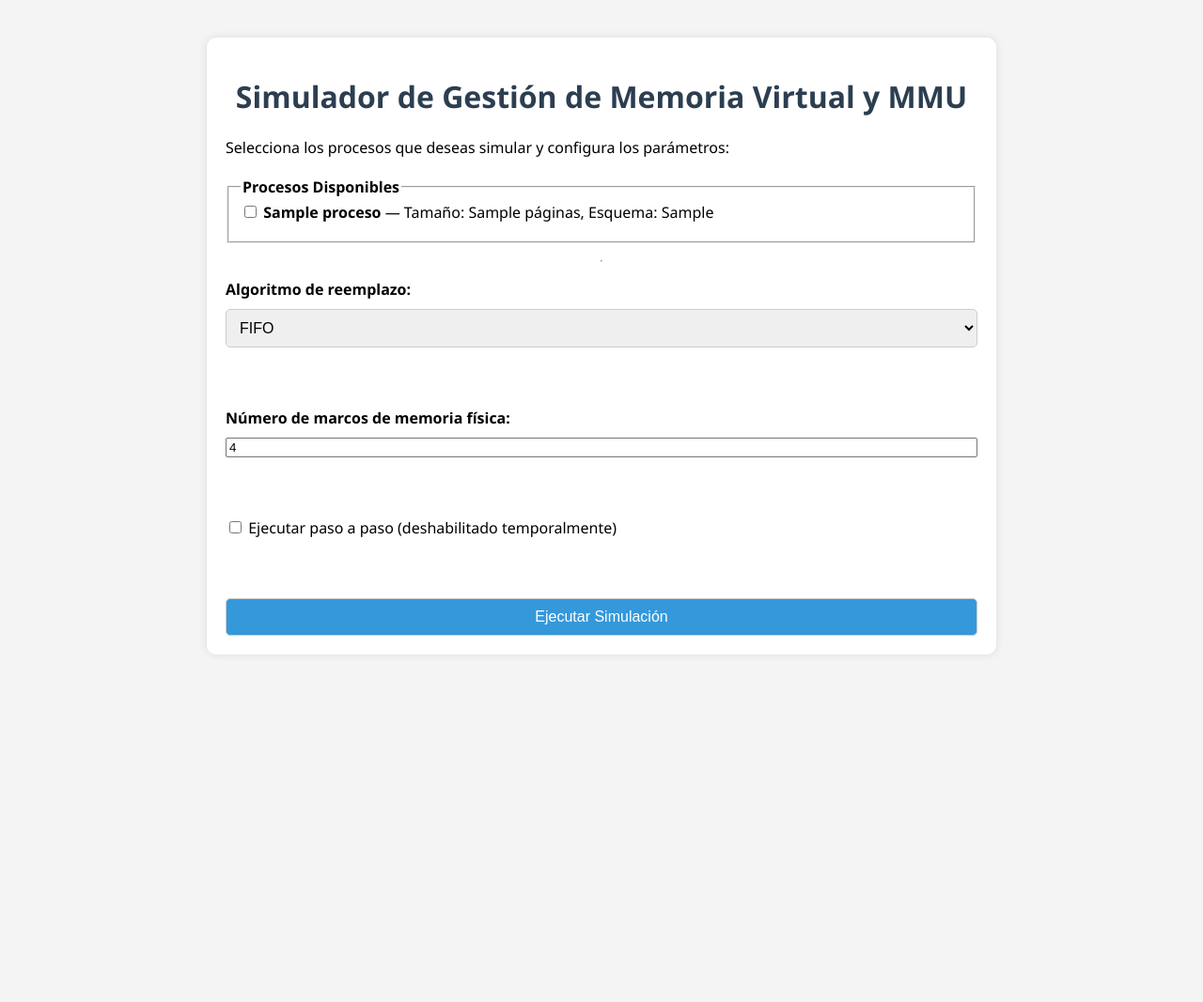
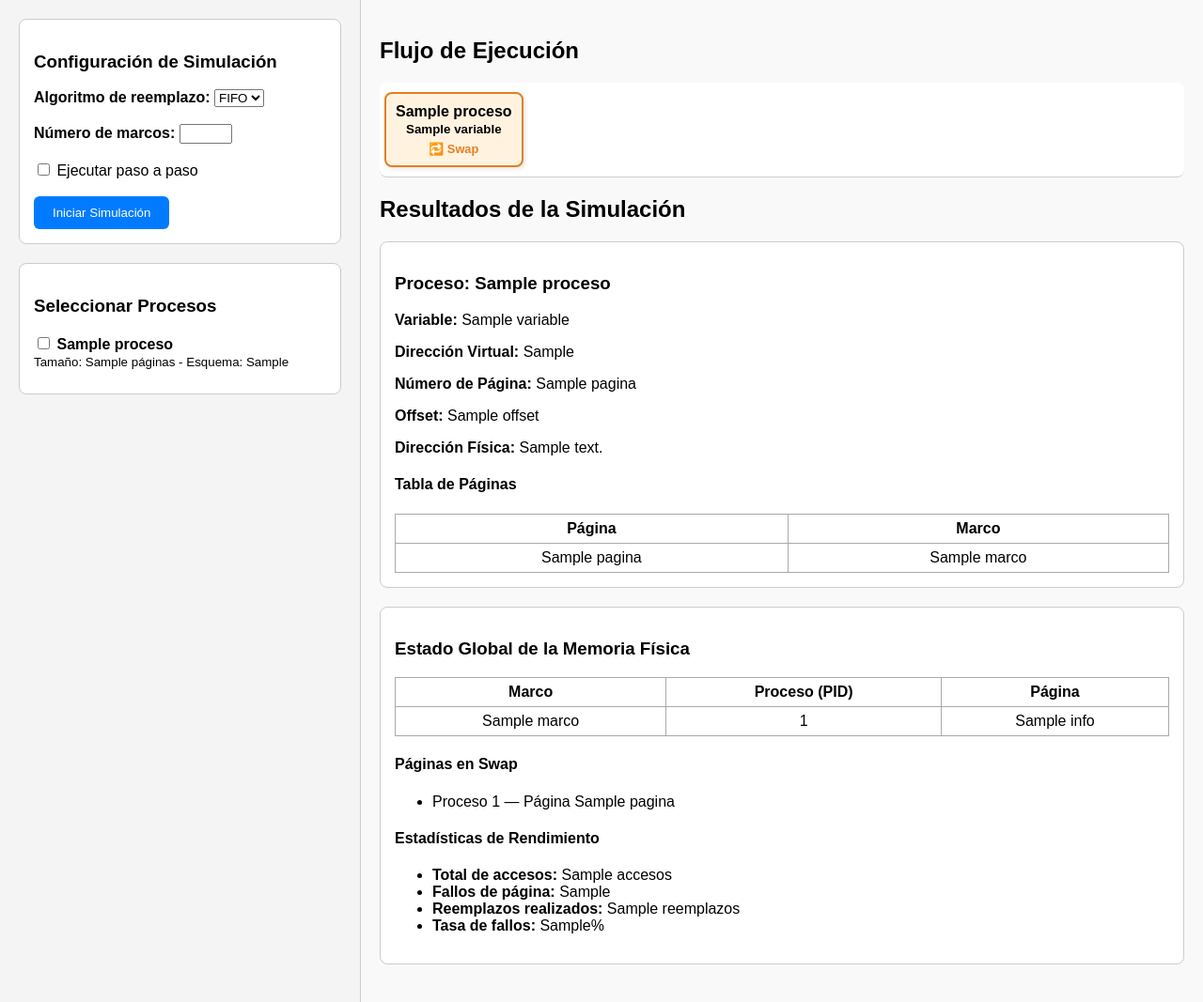
Before and after one commit to JhonCamargo-404/Gestion-de-memoria, a Flask app: template templates/index.html in a window 1280 px wide. Shown: the whole page at 94% size. Run offline with Flask 3, Linux system fonts and the light colour scheme; the template is opened without the code that fills it: most values are stand-ins (such as "Sample title", 1, 10 or a date in 2020).

Commit message:
Ajustes visuales y eliminacion de la pagina de pasos

```diff
--- a/app.py
+++ b/app.py
@@ -1,12 +1,15 @@
 from flask import Flask, render_template, request, redirect, url_for, session
 from memory.process import Proceso
 from memory.memory_manager import MemoryManager
-from memory.mmu import traducir_direccion_con_gestion, obtener_info_traduccion
+from memory.mmu import traducir_direccion_con_gestion
 
 app = Flask(__name__)
 app.secret_key = "simulador_memoria"
 
-# Procesos de ejemplo (configurables)
+# Variable global para el modo paso a paso
+gestor_memoria_global = None
+
+# Procesos disponibles
 procesos = [
     Proceso("App1", 0x08000000, {"varX": 0x0012, "contador": 0x0100}, 2, "fijo"),
     Proceso("App2", 0x10000000, {"buffer": 0x0200, "resultado": 0x0300}, 3, "variable"),
@@ -15,7 +18,7 @@ procesos = [
     Proceso("App5", 0x40000000, {"msg": 0x0020, "code": 0x0080}, 2, "fijo"),
 ]
 
-# Buscar procesos por nombre
+# Obtener procesos seleccionados
 def obtener_procesos_seleccionados(nombres):
     return [p for p in procesos if p.nombre in nombres]
 
@@ -25,28 +28,62 @@ def index():
 
 @app.route("/traducir", methods=["POST"])
 def traducir():
+    global gestor_memoria_global
+
     nombres_procesos = request.form.getlist("procesos")
     algoritmo = request.form.get("algoritmo", "FIFO")
     marcos = int(request.form.get("marcos", 3))
     modo_paso = "modo_paso" in request.form
 
-    # Guardar en sesión
     session["procesos"] = nombres_procesos
     session["algoritmo"] = algoritmo
     session["marcos"] = marcos
     session["modo_paso"] = modo_paso
 
+    if modo_paso:
+        pasos = []
+        for p in obtener_procesos_seleccionados(nombres_procesos):
+            for var in p.tabla_simbolos:
+                pasos.append((p.nombre, var))
+        session["cola_pasos"] = pasos
+        session["paso_actual"] = 0
+        gestor_memoria_global = MemoryManager(num_marcos=marcos, algoritmo=algoritmo)
+        return redirect(url_for("paso"))
+
+    # Modo normal (flujo completo)
     procesos_seleccionados = obtener_procesos_seleccionados(nombres_procesos)
     gestor_memoria = MemoryManager(num_marcos=marcos, algoritmo=algoritmo)
-
     resultados = []
+    flujo_ejecucion = []
 
     for proceso in procesos_seleccionados:
         for variable in proceso.tabla_simbolos:
             direccion_virtual = proceso.obtener_direccion_virtual(variable)
+
+            # Capturar antes del estado de memoria
+            estado_antes = set((pid, pag) for pid, pag in gestor_memoria.swap)
+
             direccion_fisica, pagina, offset = traducir_direccion_con_gestion(
                 proceso, direccion_virtual, gestor_memoria
             )
+
+            # Capturar después del estado de swap
+            estado_despues = set((pid, pag) for pid, pag in gestor_memoria.swap)
+
+            # Verificar si el swap cambió por este paso
+            swap_ocurrido = len(estado_despues) > len(estado_antes)
+
+            reemplazo = estado_despues - estado_antes
+            flujo_ejecucion.append({
+                "proceso": proceso.nombre,
+                "variable": variable,
+                "swap": bool(reemplazo),
+                "expulsado": list(reemplazo)[0] if reemplazo else None,
+                "direccion_virtual": hex(direccion_virtual),
+                "direccion_fisica": hex(direccion_fisica),
+                "pagina": pagina,
+                "offset": offset
+            })
 
             resultados.append({
                 "proceso": proceso.nombre,
@@ -61,12 +98,56 @@ def traducir():
     estado_memoria = gestor_memoria.obtener_estado()
     estadisticas = gestor_memoria.obtener_estadisticas()
 
-    return render_template("resultado.html",
+    return render_template("index.html",
+                           procesos=procesos,
                            resultados=resultados,
                            estado_memoria=estado_memoria,
                            estadisticas=estadisticas,
                            algoritmo=algoritmo,
-                           marcos=marcos)
+                           marcos=marcos,
+                           flujo_ejecucion=flujo_ejecucion)
+
+@app.route("/paso")
+def paso():
+    global gestor_memoria_global
+
+    paso_actual = session.get("paso_actual", 0)
+    cola = session.get("cola_pasos", [])
+    if paso_actual >= len(cola):
+        return redirect(url_for("index"))  # Finaliza paso a paso
+
+    nombre_proc, variable = cola[paso_actual]
+    proceso = next(p for p in procesos if p.nombre == nombre_proc)
+
+    algoritmo = session.get("algoritmo", "FIFO")
+    marcos = session.get("marcos", 3)
+
+    # Asegurar gestor único
+    if gestor_memoria_global is None:
+        gestor_memoria_global = MemoryManager(num_marcos=marcos, algoritmo=algoritmo)
+    gestor_memoria = gestor_memoria_global
+
+    direccion_virtual = proceso.obtener_direccion_virtual(variable)
+    direccion_fisica, pagina, offset = traducir_direccion_con_gestion(
+        proceso, direccion_virtual, gestor_memoria
+    )
+
+    session["paso_actual"] = paso_actual + 1
+
+    info = {
+        "proceso": proceso.nombre,
+        "variable": variable,
+        "direccion_virtual": hex(direccion_virtual),
+        "pagina": pagina,
+        "offset": offset,
+        "direccion_fisica": hex(direccion_fisica),
+        "estado_memoria": gestor_memoria.obtener_estado(),
+        "tabla_paginas": proceso.obtener_tabla_paginas(),
+        "siguiente": url_for("paso"),
+        "ultimo": paso_actual + 1 == len(cola)
+    }
+
+    return render_template("paso.html", info=info)
 
 if __name__ == "__main__":
     app.run(debug=True)
--- a/static/styles.css
+++ b/static/styles.css
@@ -1,83 +1,137 @@
-body {
-    font-family: 'Segoe UI', Tahoma, Geneva, Verdana, sans-serif;
-    background-color: #f4f4f4;
+body, html {
     margin: 0;
     padding: 0;
+    height: 100vh;
+    width: 100vw;
+    font-family: Arial, sans-serif;
 }
 
-.container {
-    width: 90%;
-    max-width: 800px;
-    margin: 40px auto;
-    background: white;
-    padding: 20px;
-    border-radius: 10px;
-    box-shadow: 0 0 10px rgba(0,0,0,0.1);
+.layout {
+    display: flex;
+    flex-direction: row;
+    height: 100%;
 }
 
-h1, h2 {
-    color: #2c3e50;
-    text-align: center;
+.panel-izquierdo {
+    flex-basis: 30%;
+    min-width: 280px;
+    background-color: #f4f4f4;
+    padding: 20px;
+    display: flex;
+    flex-direction: column;
+    box-sizing: border-box;
+    border-right: 1px solid #ccc;
+    overflow-y: auto;
 }
 
-p, label, select, button, table, ul, li {
-    font-size: 16px;
+.bloque {
+    background-color: #fff;
+    border: 1px solid #ccc;
+    border-radius: 8px;
+    padding: 15px;
+    margin-bottom: 20px;
 }
 
-form {
-    display: flex;
-    flex-direction: column;
-    gap: 10px;
-    margin-top: 20px;
-}
-
-select, button {
-    padding: 10px;
-    font-size: 16px;
-    border-radius: 5px;
-    border: 1px solid #ccc;
+.panel-derecho {
+    flex-grow: 1;
+    padding: 20px;
+    overflow-y: auto;
+    box-sizing: border-box;
+    background-color: #f9f9f9;
 }
 
 button {
-    background-color: #3498db;
+    padding: 10px 20px;
+    background-color: #007bff;
     color: white;
+    border: none;
+    border-radius: 6px;
     cursor: pointer;
-    transition: background-color 0.3s ease;
 }
 
 button:hover {
-    background-color: #2980b9;
+    background-color: #0056b3;
+}
+
+.form-control {
+    margin-bottom: 10px;
 }
 
 table {
     width: 100%;
     border-collapse: collapse;
-    margin-top: 20px;
+    margin-top: 10px;
+}
+
+table, th, td {
+    border: 1px solid #aaa;
 }
 
 th, td {
-    padding: 10px;
+    padding: 6px;
     text-align: center;
-    border: 1px solid #ccc;
 }
 
-th {
-    background-color: #ecf0f1;
+@media (max-width: 768px) {
+    .layout {
+        flex-direction: column;
+    }
+
+    .panel-izquierdo {
+        flex-basis: auto;
+        width: 100%;
+        border-right: none;
+        border-bottom: 1px solid #ccc;
+    }
+}
+.panel-derecho {
+    flex-grow: 1;
+    padding: 20px;
+    overflow-y: auto;
+    box-sizing: border-box;
+    background-color: #f9f9f9;
+
+    /* Altura interna y scroll */
+    max-height: 100vh;
+    overflow-y: auto;
+}
+.flujo {
+    display: flex;
+    flex-wrap: nowrap;
+    overflow-x: auto;
+    gap: 10px;
+    margin-bottom: 20px;
+    padding: 10px 5px;
+    border-bottom: 1px solid #ccc;
+    background-color: #fff;
+    border-radius: 8px;
 }
 
-ul {
-    list-style-type: none;
-    padding-left: 0;
+.paso {
+    flex: 0 0 auto;
+    min-width: 120px;
+    text-align: center;
+    padding: 10px;
+    border-radius: 8px;
+    font-weight: bold;
+    border: 2px solid #bbb;
+    background-color: #eaeaea;
+    box-shadow: 2px 2px 4px rgba(0,0,0,0.1);
+    position: relative;
 }
 
-a {
-    display: inline-block;
-    margin-top: 20px;
-    text-decoration: none;
-    color: #3498db;
-    font-weight: bold;
+.paso-normal {
+    border-color: #8bc34a;
+    background-color: #f0fff0;
 }
 
-a:hover {
-    color: #21618c;
+.paso-con-swap {
+    border-color: #e67e22;
+    background-color: #fff3e0;
 }
+
+.swap-icon {
+    font-size: 0.8em;
+    color: #e67e22;
+    margin-top: 5px;
+}
--- a/templates/index.html
+++ b/templates/index.html
@@ -3,52 +3,138 @@
 <head>
     <meta charset="UTF-8">
     <title>Simulador de Memoria - Inicio</title>
+    <meta name="viewport" content="width=device-width, initial-scale=1.0">
     <link rel="stylesheet" href="/static/styles.css">
 </head>
 <body>
-    <div class="container">
-        <h1>Simulador de Gestión de Memoria Virtual y MMU</h1>
-        <p>Selecciona los procesos que deseas simular y configura los parámetros:</p>
+<form action="/traducir" method="POST">
+    <div class="layout">
 
-        <form action="/traducir" method="POST">
-            <fieldset>
-                <legend><strong>Procesos Disponibles</strong></legend>
+        <!-- Panel izquierdo -->
+        <div class="panel-izquierdo">
+            <div class="bloque">
+                <h3>Configuración de Simulación</h3>
+
+                <label for="algoritmo"><strong>Algoritmo de reemplazo:</strong></label>
+                <select name="algoritmo" id="algoritmo">
+                    <option value="FIFO" {% if algoritmo == 'FIFO' %}selected{% endif %}>FIFO</option>
+                    <option value="LRU" {% if algoritmo == 'LRU' %}selected{% endif %}>LRU</option>
+                </select>
+
+                <br><br>
+
+                <label for="marcos"><strong>Número de marcos:</strong></label>
+                <input type="number" name="marcos" id="marcos" value="{{ marcos if marcos else 3 }}" min="1" max="32" required>
+
+                <br><br>
+
+                <label>
+                    <input type="checkbox" name="modo_paso" {% if session.get('modo_paso') %}checked{% endif %}>
+                    Ejecutar paso a paso
+                </label>
+
+                <br><br>
+                <button type="submit">Iniciar Simulación</button>
+            </div>
+
+            <div class="bloque">
+                <h3>Seleccionar Procesos</h3>
                 {% for proceso in procesos %}
-                    <div style="margin-bottom: 10px;">
+                    <div class="form-control">
                         <label>
                             <input type="checkbox" name="procesos" value="{{ proceso.nombre }}">
-                            <strong>{{ proceso.nombre }}</strong>
-                            — Tamaño: {{ proceso.tamano_paginas }} páginas,
-                            Esquema: {{ proceso.esquema_carga }}
+                            <strong>{{ proceso.nombre }}</strong><br>
+                            <small>Tamaño: {{ proceso.tamano_paginas }} páginas - Esquema: {{ proceso.esquema_carga }}</small>
                         </label>
                     </div>
                 {% endfor %}
-            </fieldset>
+            </div>
+        </div>
 
-            <hr>
+        <!-- Panel derecho -->
+        <div class="panel-derecho">
 
-            <label for="algoritmo"><strong>Algoritmo de reemplazo:</strong></label>
-            <select name="algoritmo" id="algoritmo">
-                <option value="FIFO">FIFO</option>
-                <option value="LRU">LRU</option>
-            </select>
+            {% if flujo_ejecucion %}
+                <h2>Flujo de Ejecución</h2>
+                <div class="flujo">
+                    {% for paso in flujo_ejecucion %}
+                        <div class="paso {% if paso.swap %}paso-con-swap{% else %}paso-normal{% endif %}">
+                            {{ paso.proceso }}<br><small>{{ paso.variable }}</small>
+                            {% if paso.swap %}
+                                <div class="swap-icon">🔁 Swap</div>
+                            {% endif %}
+                        </div>
+                    {% endfor %}
+                </div>
+            {% endif %}
 
-            <br><br>
+            {% if resultados %}
+                <h2>Resultados de la Simulación</h2>
 
-            <label for="marcos"><strong>Número de marcos de memoria física:</strong></label>
-            <input type="number" id="marcos" name="marcos" min="1" max="32" value="4" required>
+                {% for resultado in resultados %}
+                    <div class="bloque">
+                        <h3>Proceso: {{ resultado.proceso }}</h3>
+                        <p><strong>Variable:</strong> {{ resultado.variable }}</p>
+                        <p><strong>Dirección Virtual:</strong> {{ resultado.direccion_virtual }}</p>
+                        <p><strong>Número de Página:</strong> {{ resultado.pagina }}</p>
+                        <p><strong>Offset:</strong> {{ resultado.offset }}</p>
+                        <p><strong>Dirección Física:</strong> {{ resultado.direccion_fisica }}</p>
 
-            <br><br>
+                        <h4>Tabla de Páginas</h4>
+                        <table>
+                            <thead>
+                                <tr><th>Página</th><th>Marco</th></tr>
+                            </thead>
+                            <tbody>
+                                {% for pagina, marco in resultado.tabla_paginas.items() %}
+                                    <tr><td>{{ pagina }}</td><td>{{ marco }}</td></tr>
+                                {% endfor %}
+                            </tbody>
+                        </table>
+                    </div>
+                {% endfor %}
 
-            <label>
-                <input type="checkbox" name="modo_paso" id="modo_paso">
-                Ejecutar paso a paso (deshabilitado temporalmente)
-            </label>
+                <div class="bloque">
+                    <h3>Estado Global de la Memoria Física</h3>
+                    <table>
+                        <thead>
+                            <tr><th>Marco</th><th>Proceso (PID)</th><th>Página</th></tr>
+                        </thead>
+                        <tbody>
+                            {% for marco, info in estado_memoria.memoria_fisica.items() %}
+                                <tr>
+                                    <td>{{ marco }}</td>
+                                    <td>{{ info[0] if info else 'Libre' }}</td>
+                                    <td>{{ info[1] if info else '-' }}</td>
+                                </tr>
+                            {% endfor %}
+                        </tbody>
+                    </table>
 
-            <br><br>
+                    <h4>Páginas en Swap</h4>
+                    <ul>
+                        {% for pid, pagina in estado_memoria.swap %}
+                            <li>Proceso {{ pid }} — Página {{ pagina }}</li>
+                        {% else %}
+                            <li>No hay páginas en swap.</li>
+                        {% endfor %}
+                    </ul>
 
-            <button type="submit">Ejecutar Simulación</button>
-        </form>
+                    <h4>Estadísticas de Rendimiento</h4>
+                    <ul>
+                        <li><strong>Total de accesos:</strong> {{ estadisticas.accesos }}</li>
+                        <li><strong>Fallos de página:</strong> {{ estadisticas.fallos_pagina }}</li>
+                        <li><strong>Reemplazos realizados:</strong> {{ estadisticas.reemplazos }}</li>
+                        <li><strong>Tasa de fallos:</strong> {{ estadisticas.tasa_fallos }}%</li>
+                    </ul>
+                </div>
+            {% else %}
+                <h2>Resultados de la Simulación</h2>
+                <p>Los resultados se mostrarán aquí después de ejecutar la simulación.</p>
+            {% endif %}
+
+        </div>
     </div>
+</form>
 </body>
 </html>
```
Also changed, not shown: templates/resultado.html (deleted, +0 -87 lines).
